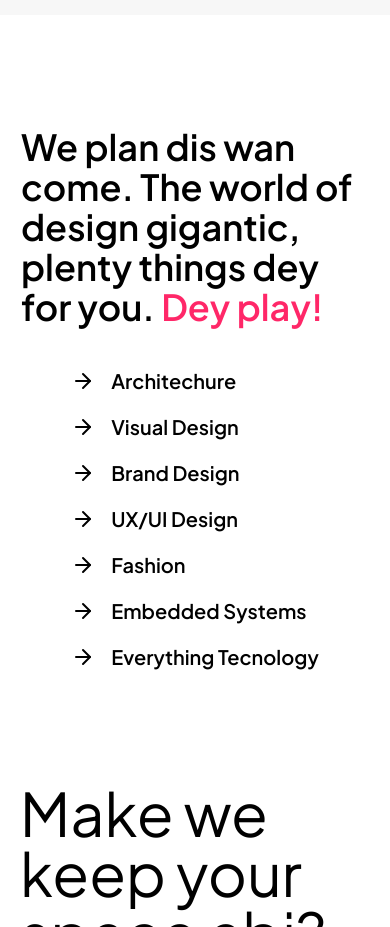
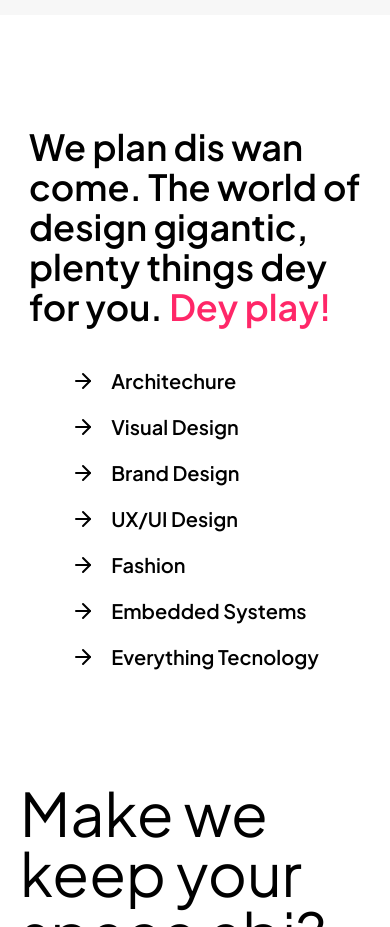
Before and after one commit to Matthewokiemute/wdjx, a Next.js app: page / in a window 390 px wide. Shown: the part 4460-5387 px from the top of the page. Built offline with nearby package versions, Linux system fonts and the light colour scheme.

Commit message:
Oya it working now

```diff
--- a/src/components/WatinToExpect.jsx
+++ b/src/components/WatinToExpect.jsx
@@ -8,7 +8,7 @@ const WatinToExpect = () => {
         id="expectation"
         className="container mx-auto flex md:flex-row items-center md:justify-around md:px-18 flex-col gap-10 md:space-x-[20px] pt-28"
       >
-        <div className="px-4 md:px-0 w-[380px] md:w-[450px]">
+        <div className="px-6 md:px-0 w-[380px] md:w-[450px]">
           <p className="font-semibold text-4xl md:text-5xl">
             We plan dis wan come. The world of design gigantic, plenty things
             dey for you. <span className="text-[#FF2768]">Dey play!</span>
--- a/src/components/speakers/DayTwoSpeakers.jsx
+++ b/src/components/speakers/DayTwoSpeakers.jsx
@@ -22,8 +22,8 @@ const DayTwoSpeakers = () => {
             profession: "Architechural Designer"
         },
         {
-            imgSRC: "/images/Chidera.png",
-            name: "Chidera Nwanye...",
+            imgSRC: "/images/chidera.png",
+            name: "Chidera Nwany...",
             company: "The Brand Elite Studio",
             profession: "Design Lead"
         },
@@ -37,7 +37,7 @@ const DayTwoSpeakers = () => {
             </div>
             <div className='py-2 px-1'>
                 <p className='font-bold text-ellipsis overflow-hidden ...'>{data.name}</p>
-                <p className="text-sm font-light">{data.profession} &#8226; {data.company}</p>
+                <p className="text-sm font-light">{data.company} &#8226; {data.profession}</p>
             </div>
          </div>
         )}
```
